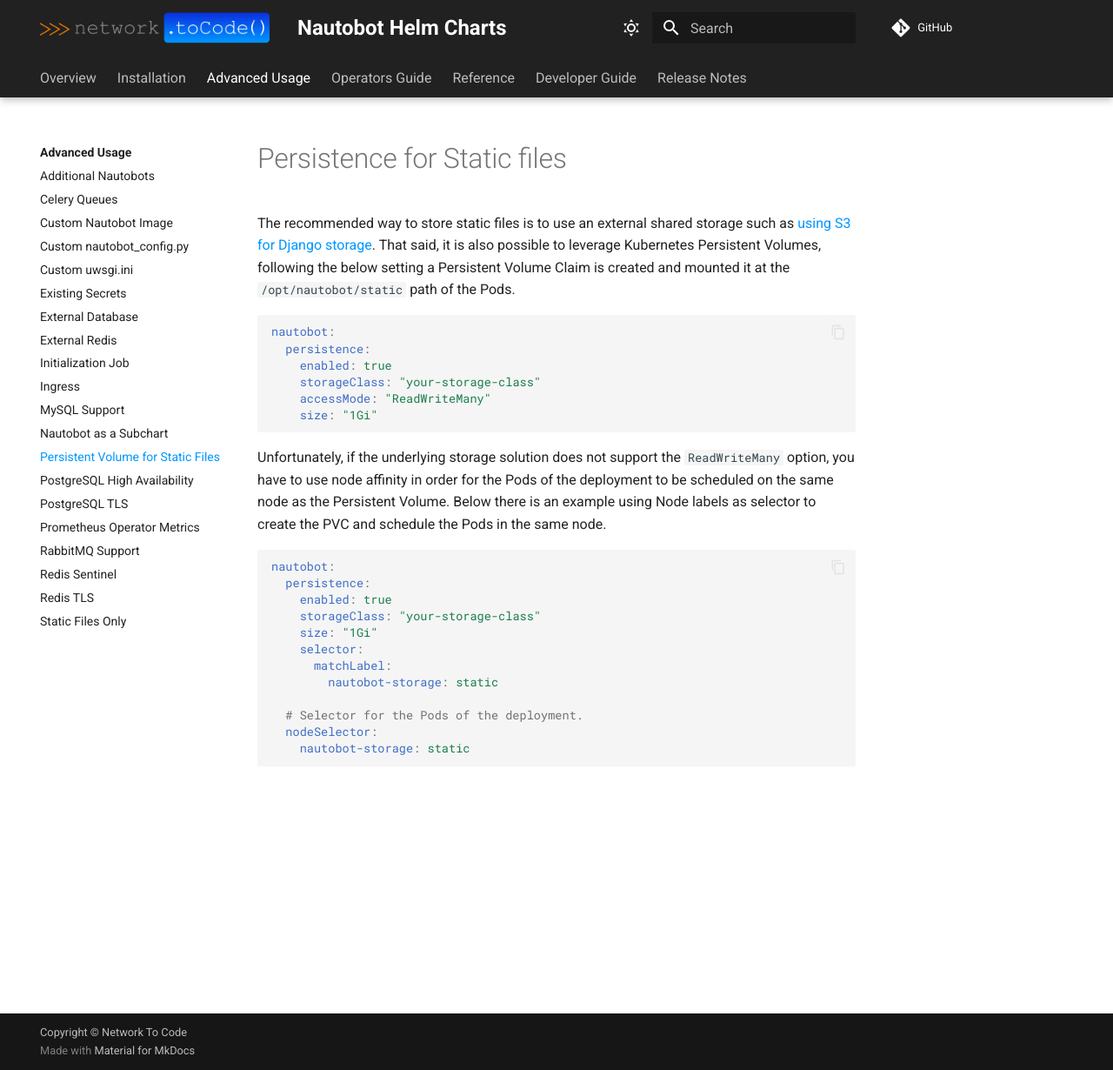
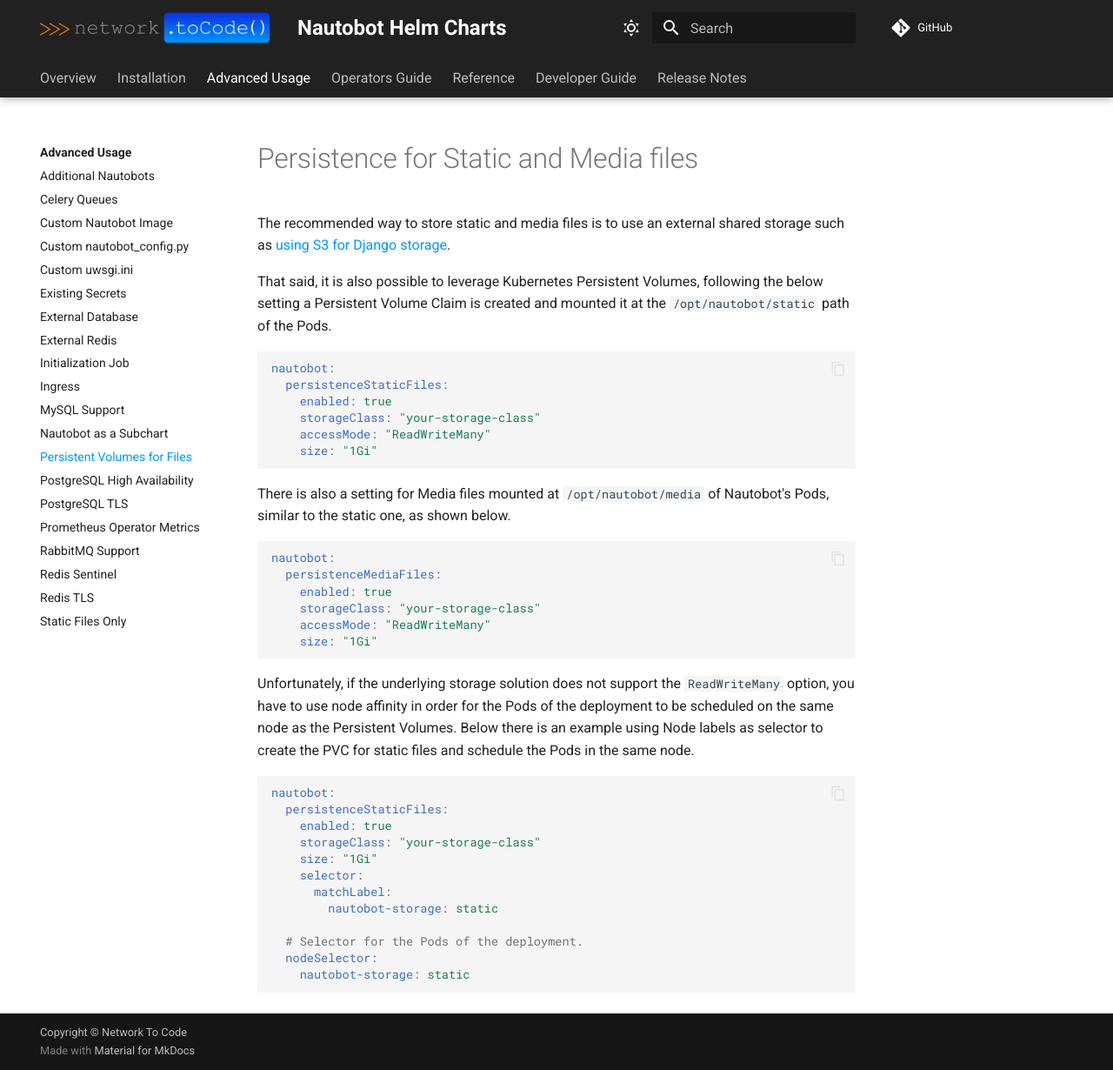
Before and after one commit to nautobot/helm-charts, an MkDocs documentation site: the page built from docs/advanced-features/persistence.md, in a window 1280 px wide and 1230 px high. Shown: the whole window at 87% size. Built offline with MkDocs 1.6.1 and Material for MkDocs 9.7.7, drawn with Linux system fonts in a browser that asks for light colours; comment, search, counter and statistics services are not loaded.

Commit message:
Update docs (#398)
* chore(docs): update docs for persistent volumes

* chore(docs): update persistence guidelines

````diff
--- a/docs/advanced-features/persistence.md
+++ b/docs/advanced-features/persistence.md
@@ -1,21 +1,34 @@
-# Persistence for Static files
+# Persistence for Static and Media files
 
-The recommended way to store static files is to use an external shared storage such as [using S3 for Django storage](https://docs.nautobot.com/projects/core/en/stable/user-guide/administration/guides/s3-django-storage/). That said, it is also possible to leverage Kubernetes Persistent Volumes, following the below setting a Persistent Volume Claim is created and mounted it at the `/opt/nautobot/static` path of the Pods.
+The recommended way to store static and media files is to use an external shared storage such as [using S3 for Django storage](https://docs.nautobot.com/projects/core/en/stable/user-guide/administration/guides/s3-django-storage/).
+
+That said, it is also possible to leverage Kubernetes Persistent Volumes, following the below setting a Persistent Volume Claim is created and mounted it at the `/opt/nautobot/static` path of the Pods.
 
 ```yaml
 nautobot:
-  persistence:
+  persistenceStaticFiles:
     enabled: true
     storageClass: "your-storage-class"
     accessMode: "ReadWriteMany"
     size: "1Gi"
 ```
 
-Unfortunately, if the underlying storage solution does not support the `ReadWriteMany` option, you have to use node affinity in order for the Pods of the deployment to be scheduled on the same node as the Persistent Volume. Below there is an example using Node labels as selector to create the PVC and schedule the Pods in the same node.
+There is also a setting for Media files mounted at `/opt/nautobot/media` of Nautobot's Pods, similar to the static one, as shown below.
 
 ```yaml
 nautobot:
-  persistence:
+  persistenceMediaFiles:
+    enabled: true
+    storageClass: "your-storage-class"
+    accessMode: "ReadWriteMany"
+    size: "1Gi"
+```
+
+Unfortunately, if the underlying storage solution does not support the `ReadWriteMany` option, you have to use node affinity in order for the Pods of the deployment to be scheduled on the same node as the Persistent Volumes. Below there is an example using Node labels as selector to create the PVC for static files and schedule the Pods in the same node.
+
+```yaml
+nautobot:
+  persistenceStaticFiles:
     enabled: true
     storageClass: "your-storage-class"
     size: "1Gi"
--- a/mkdocs.yml
+++ b/mkdocs.yml
@@ -83,7 +83,7 @@
     - Ingress: "advanced-features/ingress.md"
     - MySQL Support: "advanced-features/mysql.md"
     - Nautobot as a Subchart: "advanced-features/nautobot-as-subchart.md"
-    - Persistent Volume for Static Files: "advanced-features/persistence.md"
+    - Persistent Volumes for Files: "advanced-features/persistence.md"
     - PostgreSQL High Availability: "advanced-features/postgresql-ha.md"
     - PostgreSQL TLS: "advanced-features/postgresql-tls.md"
     - Prometheus Operator Metrics: "advanced-features/prometheus-metrics.md"
````
Also changed, not shown: docs/advanced-features/index.md (+1 -1 lines).
